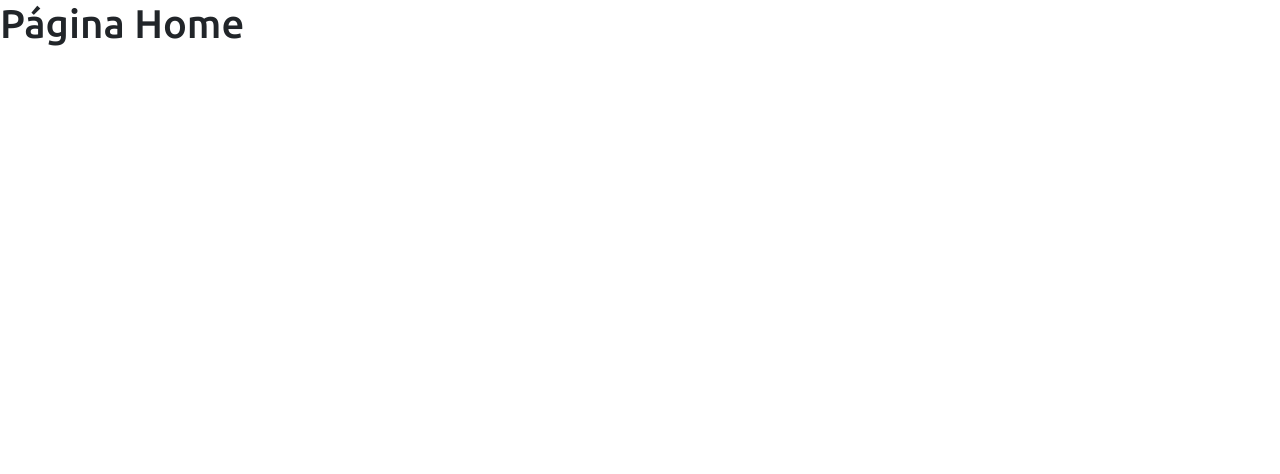
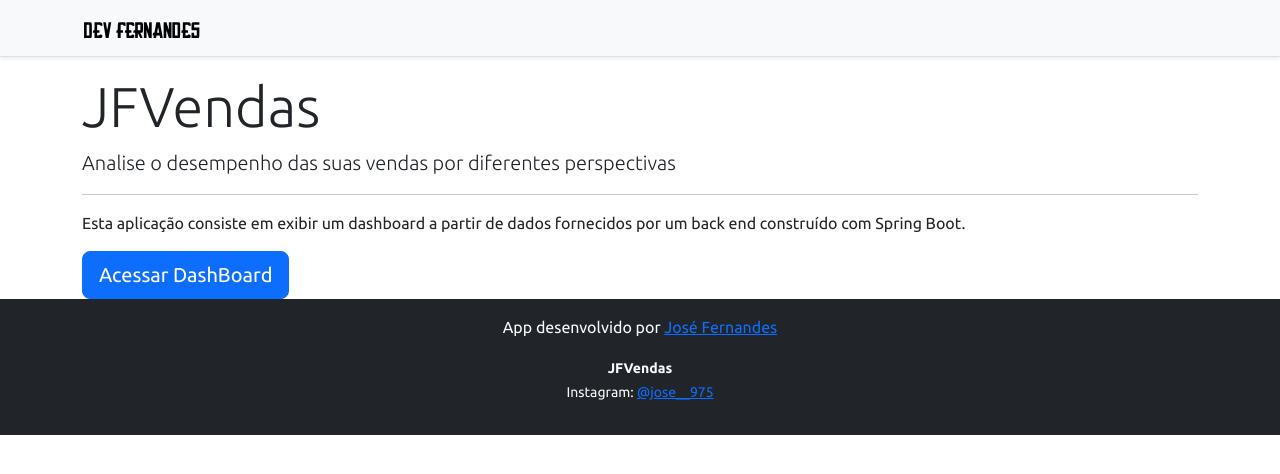
Before and after one commit to JoseFernandes975/Projeto-JFvendas, a React (Create React App) app in the folder frontend/: page / in a window 1280 px wide. Shown: the top 474 px of the page. Built offline with nearby package versions, Linux system fonts and the light colour scheme.

Commit message:
Home, navigation

```diff
--- a/frontend/src/components/NavBar/index.tsx
+++ b/frontend/src/components/NavBar/index.tsx
@@ -1,12 +1,15 @@
 
 import ImgDvFerna from 'assets/img/devfernandes.svg';
+import { Link } from 'react-router-dom';
 
 function NavBar() {
     return (
         <div className="d-flex flex-column flex-md-row align-items-center p-3 px-md-4 mb-3 bg-light border-bottom shadow-sm">
             <div className="container">
                 <nav className="my-2 my-md-0 mr-md-3">
+                    <Link to="/">
                     <img src={ImgDvFerna} alt="DevFernandes" width="120" />
+                    </Link>
                 </nav>
             </div>
         </div>
--- a/frontend/src/pages/Home/index.tsx
+++ b/frontend/src/pages/Home/index.tsx
@@ -1,9 +1,24 @@
+import Footer from "components/Footer";
+import NavBar from "components/NavBar";
+import { Link } from "react-router-dom";
 
 function Home() {
     return (
-        <div>
-            <h1>Página Home</h1>
-        </div>
+        <>
+        <NavBar />
+            <div className="container">
+                <div className="jumbotron">
+                 <h1 className="display-4">JFVendas</h1>
+                    <p className="lead">Analise o desempenho das suas vendas por diferentes perspectivas</p>
+                    <hr />
+                    <p>Esta aplicação consiste em exibir um dashboard a partir de dados fornecidos por um back end construído com Spring Boot.</p>
+                    <Link className="btn btn-primary btn-lg" to="/dashboard">
+                        Acessar DashBoard
+                    </Link>
+                </div>
+            </div>
+        <Footer />
+        </>
     );
 }
 
```
